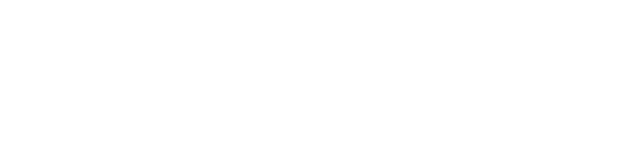
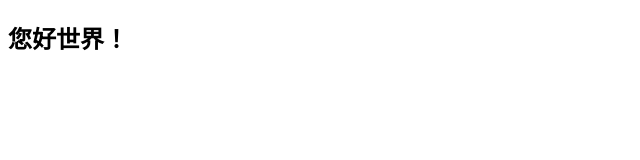
Before and after one commit to lawsonhung/Cracking-the-Coding-Interview, a plain HTML site: page Chapter 04 Trees and Graphs/index.html in a window 1280 px wide. Shown: the whole page, without its empty margins (0-640 px from the left). Drawn offline with Linux system fonts and the light colour scheme.

Commit message:
Chinese hello world

```diff
--- a/Chapter 04 Trees and Graphs/index.html
+++ b/Chapter 04 Trees and Graphs/index.html
@@ -6,4 +6,12 @@
     <script src="TreeNode.js"></script>
   </head>
 
+  <body>
+    <section>
+      <h1>
+        您好世界！
+      </h1>
+    </section>
+  </body>
+
 </html>
```
